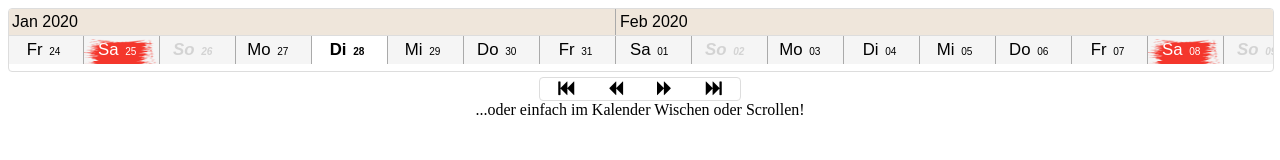
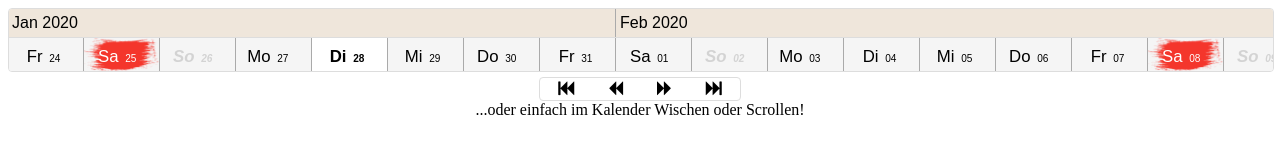
Before and after one commit to christianbrink/eventcal, a plain HTML site: page index.html in a window 1280 px wide. Drawn offline with nearby package versions, Linux system fonts and the light colour scheme.

Commit message:
Fixes issue that event row has white margin and sunday events appear in light gray color.

```diff
--- a/calendar/calendar.css
+++ b/calendar/calendar.css
@@ -49,7 +49,7 @@ table#evCal_calendar td.month-cell {
 	text-align: left;
 	font-family: sans-serif;
 	font-size: 1em;
-	padding: 4px 0 4px 0px;
+	padding: 0.3em 0;
 	background-color: #EFE6DB;
 	border-bottom: 1px solid;
 	border-bottom-color: #ddd;
@@ -64,10 +64,10 @@ table#evCal_calendar td.event-cell {
 	text-align: center;
 	font-family: sans-serif;
 	font-size: .7em;
-	padding: 4px 0 4px 0;
+	padding: 0.8em 0;
 	min-width: 75px;
 	background-size: 94px 30px;
-	background: #F5F5F5 no-repeat -14px 0px;
+	background: #F5F5F5 no-repeat -1em -0.2em;
 }
 
 /* Regel fuer Wochentag in Event Zelle */
@@ -98,9 +98,12 @@ table#evCal_calendar td.today span {
 }
 
 /* Wochenendtage fett und groesser */
+table#evCal_calendar td.sunday {
+	color: lightgrey;
+}
+
 table#evCal_calendar td.sunday span {
 	font-weight: bold;
-	color: lightgrey;
 	font-style: italic;
 	font-size: 1.7em;
 }
```
